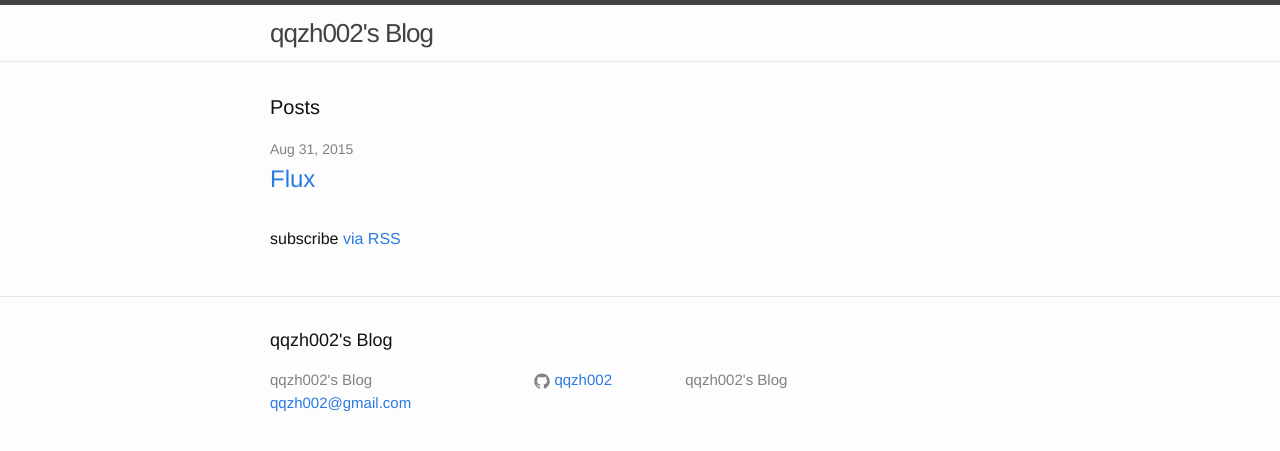
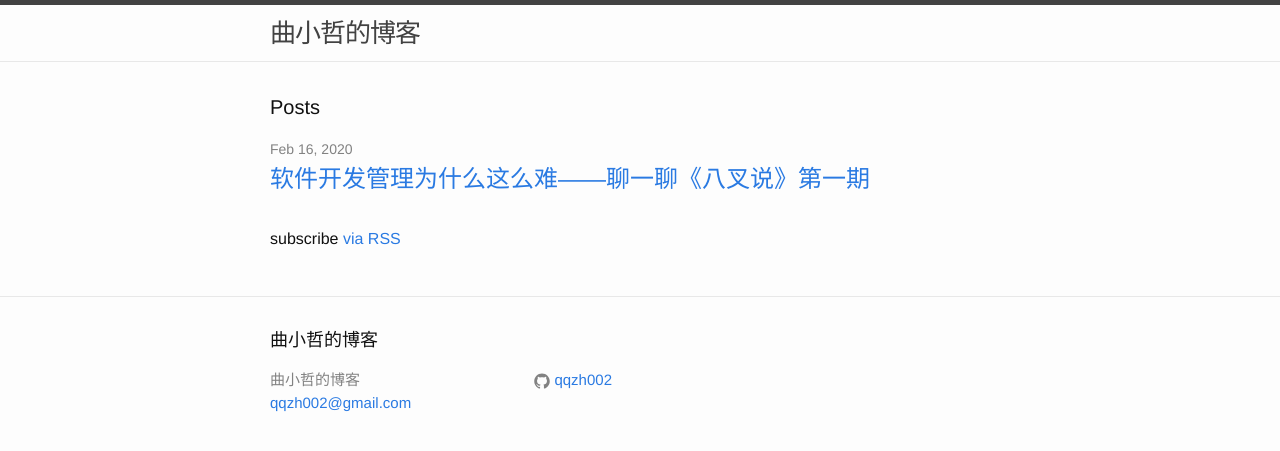
Before and after one commit to qqzh002/qqzh002.github.io, a Jekyll site: the page built from index.html, in a window 1280 px wide. Shown: the top 451 px of the page. Built offline with Jekyll 4.4.1, drawn with Linux system fonts in a browser that asks for light colours.

Commit message:
Article for February (part 1)

```diff
--- a/Gemfile
+++ b/Gemfile
@@ -1,4 +1,4 @@
-source 'https://ruby.taobao.org'
+source 'https://gems.ruby-china.com'
 
 require 'json'
 require 'open-uri'
--- a/_config.yml
+++ b/_config.yml
@@ -1,8 +1,8 @@
 # Site settings
-title: qqzh002's Blog
+title: 曲小哲的博客
 email: qqzh002@gmail.com
 description: >
-  qqzh002's Blog
+
 baseurl: ""
 url: "http://qqzh002.github.io"
 github_username: qqzh002
--- a/_posts/2015-08-31-flux.markdown
+++ /dev/null
@@ -1,5 +0,0 @@
----
-layout: post
-title:  "Flux"
-date:   2015-08-31
----
```
Also changed, not shown: _drafts/写给科技从业者的区块链基础.markdown (added, +27 -0 lines), _posts/2020-02-16-软件开发管理为什么这么难.markdown (added, +17 -0 lines), Gemfile.lock (added), assets/software_development.jpg (added).
